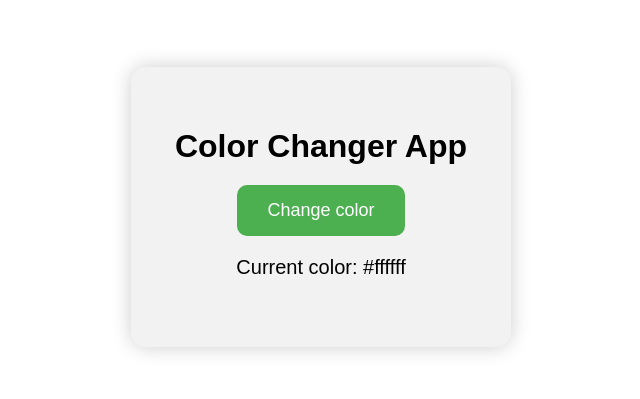
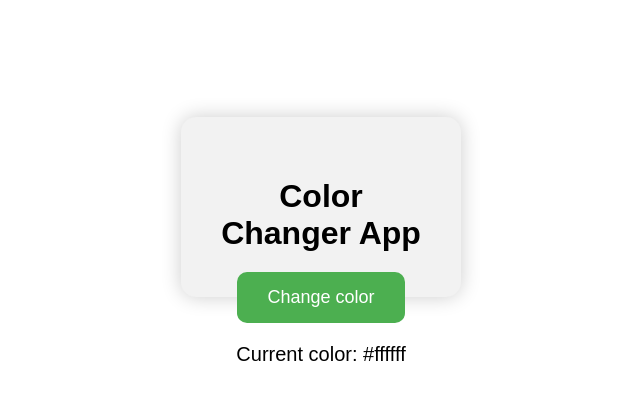
Before and after one commit to disobeyking2001/color-changer, a plain HTML site: page index.html in a window 1280 px wide. Shown: the part 193-592 px from the top of the page, without its empty margins (319-959 px from the left). Drawn offline with Linux system fonts and the light colour scheme.

Commit message:
Add files via upload

```diff
--- a/style.css
+++ b/style.css
@@ -11,8 +11,8 @@ body {
 
 /* 2. Container styling */
 .container {
-    width: 300px;   /* Change width */
-    height: 200px;  /* Change height */
+    width: 200px;   /* Change width */
+    height: 100px;  /* Change height */
     text-align: center;
     padding: 40px;
     border-radius: 15px;
```
